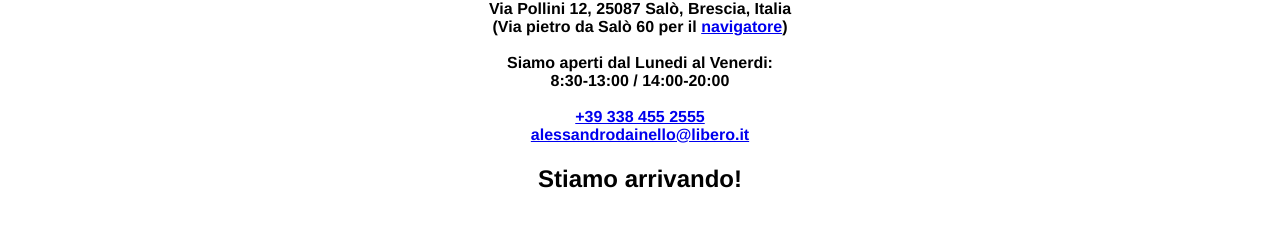
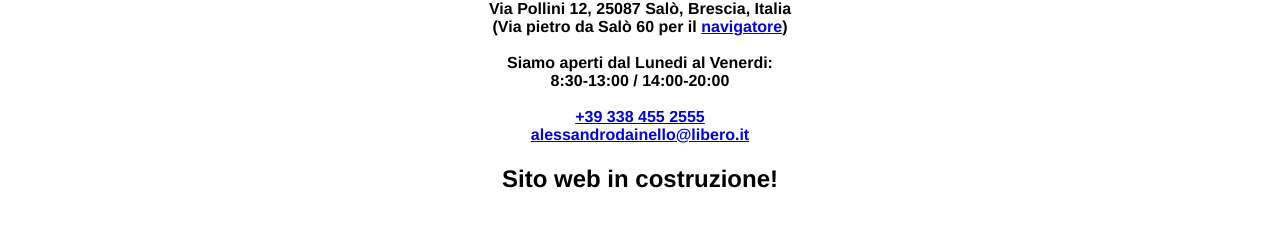
Before and after one commit to gmarraff/fisiocentersalo, a plain HTML site: page index.html in a window 1280 px wide. Shown: the part 313-540 px from the top of the page. Drawn offline with Linux system fonts and the light colour scheme.

Commit message:
Building notification

```diff
--- a/index.html
+++ b/index.html
@@ -13,6 +13,6 @@
     <a href="callto:+393384552555">+39 338 455 2555</a><br>
     <a href="mailto:alessandrodainello@libero.it">alessandrodainello@libero.it</a>
    </h4>
-   <h2 align="center">Stiamo arrivando!</h2>
+   <h2 align="center">Sito web in costruzione!</h2>
 </body>
 </html>
```
